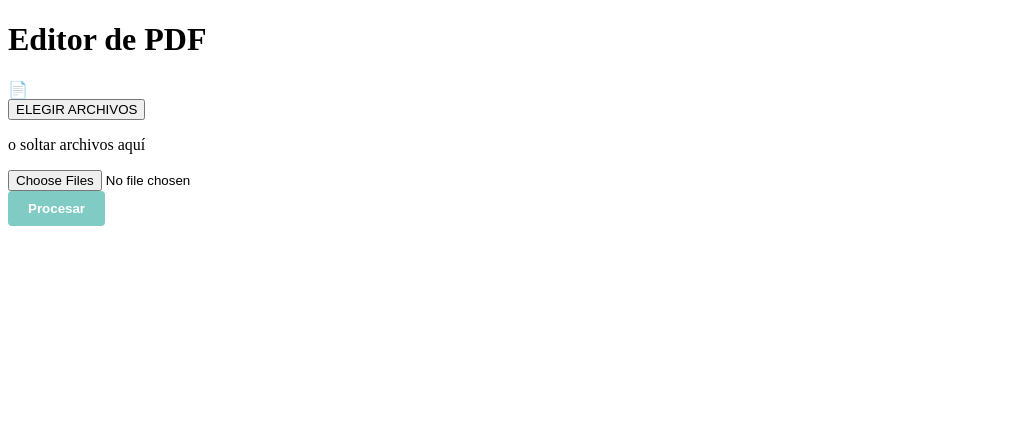
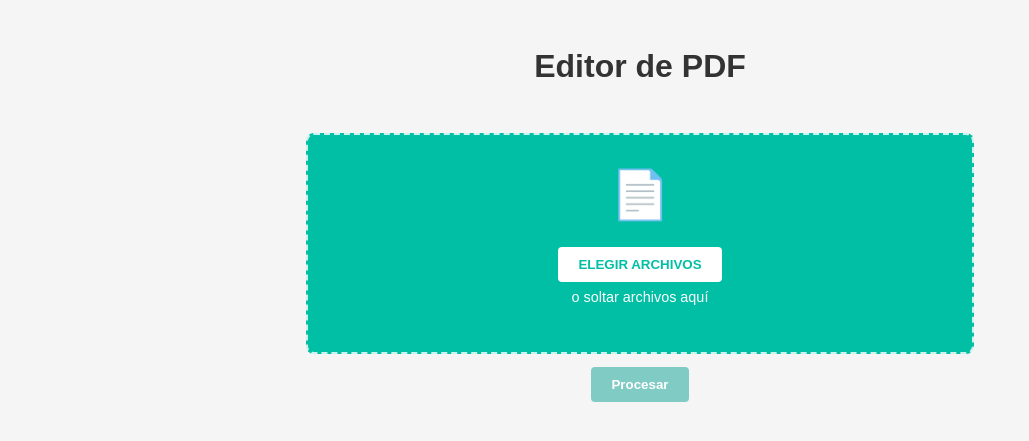
Before and after one commit to Juangranados89/certificados-app, a FastAPI app: page / in a window 1280 px wide. Shown: the top 441 px of the page, without its empty margins (0-1029 px from the left). Run offline with FastAPI, Linux system fonts and the light colour scheme.

Commit message:
Update index.html

```diff
--- a/templates/index.html
+++ b/templates/index.html
@@ -1,59 +1,152 @@
-<!-- templates/index.html -->
 <!DOCTYPE html>
 <html lang="es">
 <head>
   <meta charset="UTF-8">
   <title>Editor de PDF</title>
-  <link rel="stylesheet" href="/static/style.css">
+  <style>
+    /* Reset básico y tipografía */
+    body { margin:0; padding:0; font-family:Arial,sans-serif; background:#f5f5f5; text-align:center; }
+    h1   { margin:1.5em 0; color:#333; }
+
+    /* Drop-area */
+    #upload-area {
+      max-width:600px; margin:0 auto; padding:2em;
+      background:#00bfa5; border:2px dashed rgba(255,255,255,0.8);
+      border-radius:8px; color:#fff; transition:background .2s;
+    }
+    #upload-area.hover { background:#00a890; }
+    .upload-icon { font-size:3rem; margin-bottom:.5em; }
+    #file-select-button {
+      background:#fff; color:#00bfa5; border:none;
+      padding:.75em 1.5em; border-radius:4px; cursor:pointer;
+      font-weight:bold;
+    }
+    #file-select-button:hover { background:#f1f1f1; }
+    #file-input { display:none; }
+    #upload-area p { margin-top:.5em; font-size:.9rem; }
+
+    /* Botón Procesar y Descargar */
+    #process-button {
+      margin-top:1em; background:#00bfa5; color:#fff; border:none;
+      padding:.75em 1.5em; border-radius:4px; cursor:pointer;
+      font-weight:bold; transition:background .2s;
+    }
+    #process-button:disabled {
+      background:#80cbc4; cursor:not-allowed;
+    }
+    #process-button:hover:not(:disabled) {
+      background:#009688;
+    }
+    #download-button {
+      display:none; margin-left:1em;
+      background:#007acc; color:#fff; text-decoration:none;
+      padding:.75em 1.5em; border-radius:4px; font-weight:bold;
+      transition:background .2s;
+    }
+    #download-button:hover { background:#005fa3; }
+
+    /* Barra de progreso */
+    #progress-container {
+      width:80%; max-width:600px; height:1.5em;
+      margin:2em auto; background:#e0e0e0; border-radius:4px;
+      overflow:hidden; display:none;
+    }
+    #progress-bar {
+      height:100%; width:0; background:#00bfa5; color:#fff;
+      line-height:1.5em; font-size:.9rem; text-align:center;
+      transition:width .2s;
+    }
+    #progress-step {
+      margin-top:.5em; font-weight:bold; color:#555;
+    }
+  </style>
 </head>
 <body>
   <h1>Editor de PDF</h1>
+
+  <!-- Zona de subida -->
   <div id="upload-area">
     <div class="upload-icon">📄</div>
     <button id="file-select-button">ELEGIR ARCHIVOS</button>
     <p>o soltar archivos aquí</p>
     <input type="file" id="file-input" multiple accept=".pdf,.zip">
   </div>
+
+  <!-- Procesar / Descargar -->
   <div>
     <button id="process-button" disabled>Procesar</button>
-    <a id="download-button" style="display:none;">Descargar ZIP</a>
+    <a id="download-button">Descargar ZIP</a>
   </div>
-  <div id="progress-container" style="display:none;">
+
+  <!-- Progreso -->
+  <div id="progress-container">
     <div id="progress-bar">0%</div>
-    <div id="progress-step" style="margin-top:.5em;font-weight:bold;">Esperando…</div>
+    <div id="progress-step">Esperando…</div>
   </div>
+
   <script>
-    const fi  = document.getElementById('file-input'),
-          sb  = document.getElementById('file-select-button'),
-          pb  = document.getElementById('process-button'),
-          db  = document.getElementById('download-button'),
-          pc  = document.getElementById('progress-container'),
-          bar = document.getElementById('progress-bar'),
-          step= document.getElementById('progress-step');
-    let files, job;
+    const uploadArea  = document.getElementById('upload-area'),
+          fileInput   = document.getElementById('file-input'),
+          selectBtn   = document.getElementById('file-select-button'),
+          processBtn  = document.getElementById('process-button'),
+          downloadBtn = document.getElementById('download-button'),
+          progBox     = document.getElementById('progress-container'),
+          progBar     = document.getElementById('progress-bar'),
+          progStep    = document.getElementById('progress-step');
 
-    sb.onclick = ()=>fi.click();
-    fi.onchange = ()=>{
-      if(fi.files.length){ files=fi.files; pb.disabled=false }
+    let currentFiles, jobId, poller;
+
+    // Abrir diálogo
+    selectBtn.onclick = () => fileInput.click();
+    fileInput.onchange = () => {
+      if (fileInput.files.length) {
+        currentFiles = fileInput.files;
+        processBtn.disabled = false;
+      }
     };
-    document.getElementById('upload-area')
-      .addEventListener('drop', e=>{
-        e.preventDefault(); fi.files=e.dataTransfer.files;
-        files=fi.files; pb.disabled=false;
-      });
-    pb.onclick = async ()=>{
-      pb.disabled=true; pc.style.display='block';
-      bar.style.width='0%'; bar.textContent='0%'; step.textContent='Enviando…';
-      let fd=new FormData(); for(const f of files) fd.append('files',f);
-      let res=await fetch('/upload/',{method:'POST',body:fd}),
-          j=await res.json(); job=j.job_id;
-      let iv = setInterval(async ()=>{
-        let p=await (await fetch(`/progress/${job}`)).json();
-        bar.style.width=`${p.pct}%`; bar.textContent=`${p.pct}%`;
-        step.textContent=p.step;
-        if(p.pct>=100){ clearInterval(iv);
-          step.textContent='Listo'; db.href=`/download/${job}`;
-          db.style.display='inline-block';
+
+    // Drag & drop
+    uploadArea.addEventListener('dragover', e => {
+      e.preventDefault(); uploadArea.classList.add('hover');
+    });
+    uploadArea.addEventListener('dragleave', () => {
+      uploadArea.classList.remove('hover');
+    });
+    uploadArea.addEventListener('drop', e => {
+      e.preventDefault(); uploadArea.classList.remove('hover');
+      if (e.dataTransfer.files.length) {
+        fileInput.files = e.dataTransfer.files;
+        currentFiles = e.dataTransfer.files;
+        processBtn.disabled = false;
+      }
+    });
+
+    // Procesar
+    processBtn.onclick = async () => {
+      processBtn.disabled = true;
+      progBar.style.width = '0%'; progBar.textContent = '0%';
+      progStep.textContent = 'Enviando…';
+      progBox.style.display = 'block';
+      downloadBtn.style.display = 'none';
+
+      // 1) Subida + creación de job
+      const form = new FormData();
+      for (const f of currentFiles) form.append('files', f);
+      const resp = await fetch('/upload/', { method:'POST', body:form });
+      const { job_id } = await resp.json();
+      jobId = job_id;
+
+      // 2) Poll cada 1s
+      poller = setInterval(async () => {
+        const p = await (await fetch(`/progress/${jobId}`)).json();
+        progBar.style.width = p.pct + '%';
+        progBar.textContent = p.pct + '%';
+        progStep.textContent = p.step;
+        if (p.pct >= 100) {
+          clearInterval(poller);
+          progStep.textContent = 'Listo';
+          downloadBtn.href = `/download/${jobId}`;
+          downloadBtn.style.display = 'inline-block';
         }
       }, 1000);
     };
```
